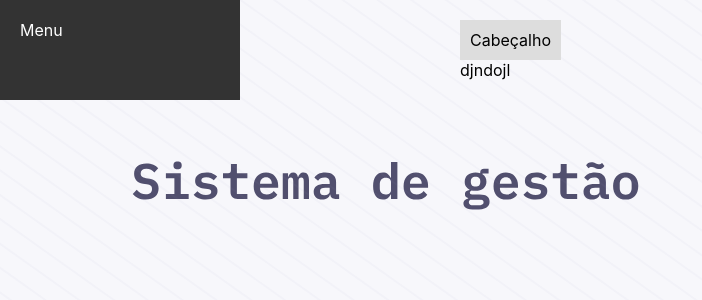
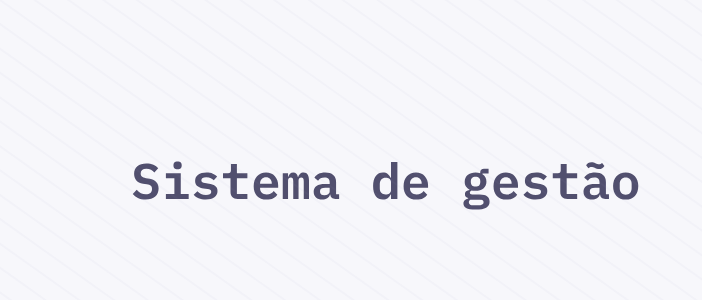
Before and after one commit to KauaFernandes1/simple-manage-system, a React (Create React App) app in the folder plataform-finance-manage/: page /home in a window 1280 px wide. Shown: the top 300 px of the page, without its empty margins (0-702 px from the left). Built offline with nearby package versions, Linux system fonts and the light colour scheme.

Commit message:
error routes

```diff
--- a/plataform-finance-manage/src/App.js
+++ b/plataform-finance-manage/src/App.js
@@ -6,35 +6,18 @@ import HomePage from './pages/home-page/home-page.js'
 
 
 
-// Componentes de layout
-const PublicLayout = ({ children }) => (
-  <div style={{ padding: "20px" }}>
-    {children}
-  </div>
-);
-
-const PrivateLayout = ({ children }) => (
-  <div style={{ display: "flex" }}>
-    <aside style={{ width: "200px", background: "#333", color: "#fff" }}>Menu</aside>
-    <div style={{ marginLeft: "200px", padding: "20px" }}>
-      <header style={{ background: "#ddd", padding: "10px" }}>Cabeçalho</header>
-      {children}
-    </div>
-  </div>
-);
-
 // Páginas
 
 const App = () => (
-  <Router>
-    <Routes>
-      {/* Rotas Públicas */}
-      <Route path="/Login" element={<PublicLayout><Login /></PublicLayout>} />
+  // <Router>
+  //   <Routes>
+  //     {/* Rotas Públicas */}
+  //     <Route path="/" element={<Login />} />
 
-      {/* Rotas Privadas */}
-      <Route path="/home" element={<PrivateLayout><HomePage /></PrivateLayout>} />
-    </Routes>
-  </Router>
+  //     {/* Rotas Privadas */}
+  //     <Route path="/home" element={<HomePage />} />
+  //   </Routes>
+  // </Router>
 );
 
 export default App;
--- a/plataform-finance-manage/src/atomic/atomo/inputs/inputs.js
+++ b/plataform-finance-manage/src/atomic/atomo/inputs/inputs.js
@@ -25,7 +25,7 @@ export const InputLogin = () => {
 
       if (data.success) {
         setMessage('Login realizado com sucesso!');
-        navigate('/Home');
+        navigate('/kaua');
       } else {
         setMessage('Nome ou senha incorretos');
       }
--- a/plataform-finance-manage/src/atomic/organism/loginpage/login-page.css
+++ /dev/null
@@ -1,3 +0,0 @@
-body{
-    background-color: aqua;
-}
--- a/plataform-finance-manage/src/index.js
+++ b/plataform-finance-manage/src/index.js
@@ -1,17 +1,26 @@
 import React from 'react';
 import ReactDOM from 'react-dom/client';
-import './index.css';
-import App from './App';
-import reportWebVitals from './reportWebVitals';
+import Login from './pages/login-page/login-page'
+
+import {
+  createBrowserRouter, RouterProvider
+} from "react-router-dom";
+
+const router = createBrowserRouter([
+  {
+    path: "/",
+    element: <div>Hello world!</div>,
+  },
+  {
+    path: "/home",
+    elemtn: <Login/>
+  }
+
+]);
 
 const root = ReactDOM.createRoot(document.getElementById('root'));
 root.render(
   <React.StrictMode>
-    <App />
+    <RouterProvider router={router} />
   </React.StrictMode>
 );
-
-// If you want to start measuring performance in your app, pass a function
-// to log results (for example: reportWebVitals(console.log))
-// or send to an analytics endpoint. Learn more: https://bit.ly/CRA-vitals
-reportWebVitals();
--- a/plataform-finance-manage/src/pages/home-page/home-page.js
+++ b/plataform-finance-manage/src/pages/home-page/home-page.js
@@ -1,13 +1,12 @@
-import './home-style.css'
 
+import { Link } from 'react-router-dom'
 
-function HomePage() {
+export default function Sobre() {
     return (
-        <div>
-            djndojl
-        </div>
-    )
+        <>
+            <h2>Sobre</h2>
+            <Link to={"/"}>Ir para Home</Link>
+        </>
+
+    );
 }
-
-
-export default HomePage;
--- a/plataform-finance-manage/src/pages/home-page/home-style.css
+++ /dev/null
@@ -1,3 +0,0 @@
-body {
-    background-color: black;
-}
```
Also changed, not shown: plataform-finance-manage/src/atomic/organism/loginpage/login-page.js (deleted, +0 -13 lines), plataform-finance-manage/src/atomic/organism/loginpage/teste.js (deleted, +0 -11 lines), plataform-finance-manage/src/atomic/organism/loginpage/teste.css (deleted).
